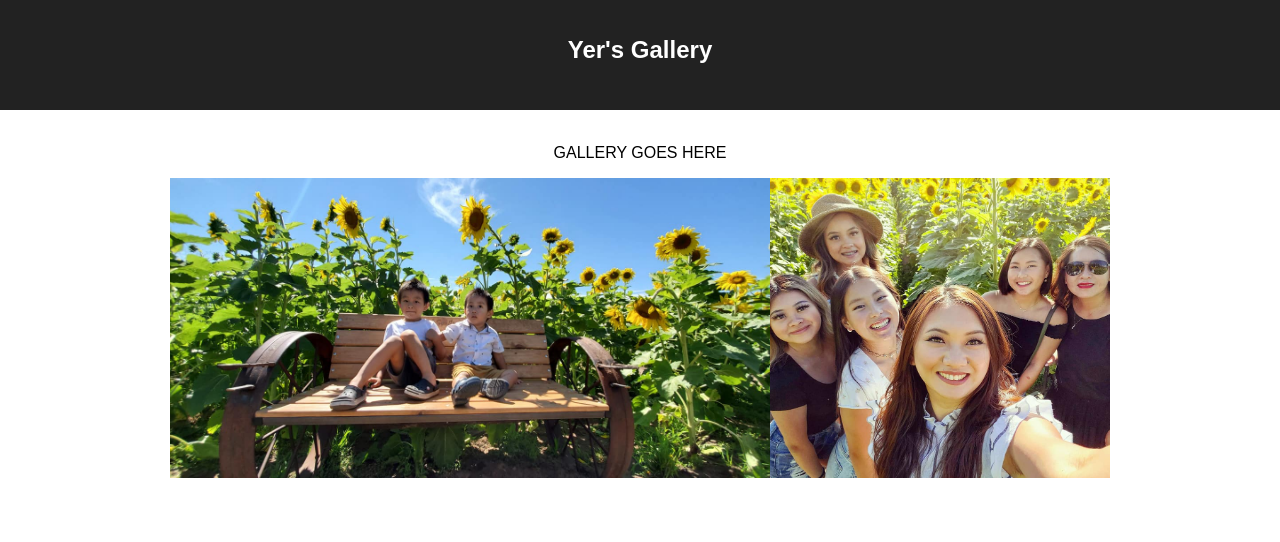
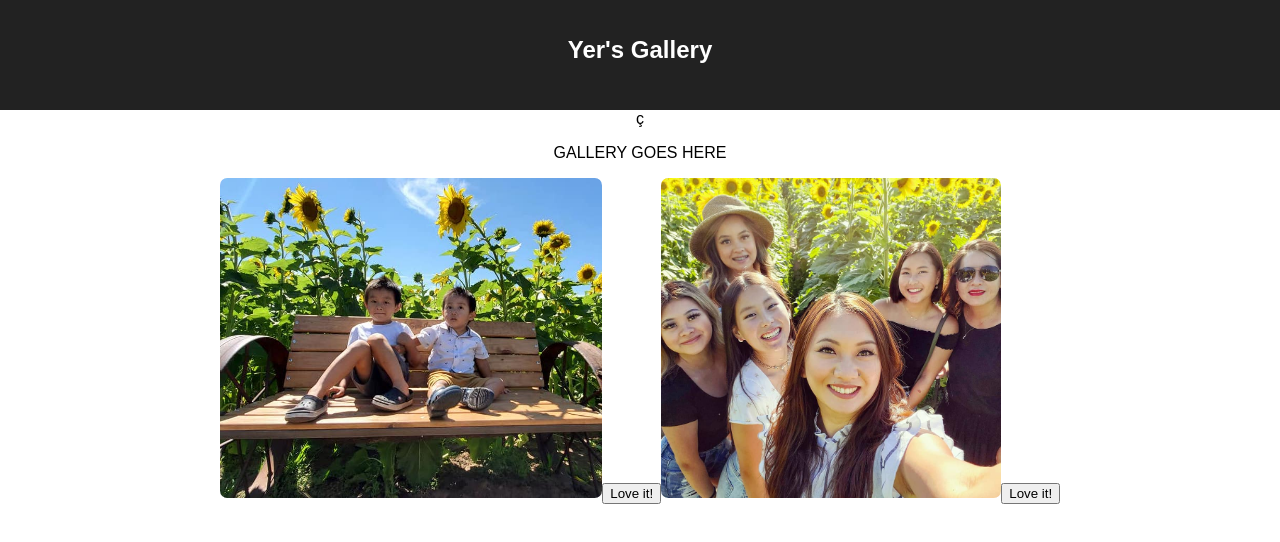
Before and after one commit to yyerthao/react-gallery, a React (Create React App) app: page / in a window 1280 px wide. Shown: the top 542 px of the page. Built offline with nearby package versions, Linux system fonts and the light colour scheme.

Commit message:
Implemented GalleryList and GalleryItem components

```diff
--- a/src/components/App/App.css
+++ b/src/components/App/App.css
@@ -22,13 +22,16 @@
   to { transform: rotate(360deg); }
 }
 
+img{
+  border-radius: 0.45rem;
+}
 
-img{
-  width: 600px;
-  height: 300px;
+.sunboys{
+  width: 340;
+  height: 320px;
 }
 
 .sungirls{
   width: 340px;
-  height: 300px;
+  height: 320px;
 }
--- a/src/components/App/App.js
+++ b/src/components/App/App.js
@@ -1,6 +1,6 @@
 import React, { Component } from 'react';
 import './App.css';
-import GalleryItem from '../GalleryItem/GalleryItem';
+import GalleryList from '../GalleryList/GalleryList';
 
 class App extends Component {
 
@@ -13,10 +13,10 @@ state = {
       <div className="App">
         <header className="App-header">
           <h1 className="App-title">Yer's Gallery</h1>
-        </header>
+        </header>ç
         <br/>
         <p>GALLERY GOES HERE</p>
-        <GalleryItem />
+        <GalleryList galleryList={this.state.imageList}/>
       </div>
     );
   }
--- a/src/components/GalleryItem/GalleryItem.js
+++ b/src/components/GalleryItem/GalleryItem.js
@@ -4,8 +4,7 @@ class GalleryItem extends Component {
   render() {
     return (
         <>
-        <img src="images/sunboys.jpg"/>
-        <img className="sungirls" src="images/sungirls.jpg"/>
+        <h1>Hello</h1>
         </>
     );
   }
--- /dev/null
+++ b/src/components/GalleryList/GalleryList.js
@@ -0,0 +1,18 @@
+import React, { Component } from 'react';
+
+
+
+class GalleryList extends Component{
+    render(){
+        return(
+            <>
+        <img className="sunboys" src="images/sunboys.jpg" alt="Sun flower boys"/>
+        <button>Love it!</button>
+        <img className="sungirls" src="images/sungirls.jpg" alt="Sun flower gals"/>
+        <button>Love it!</button>
+        </>
+        )
+    }
+}
+
+export default GalleryList;
```
Also changed, not shown: public/images/goat_small.jpg (deleted), public/images/sunboys.jpg.
